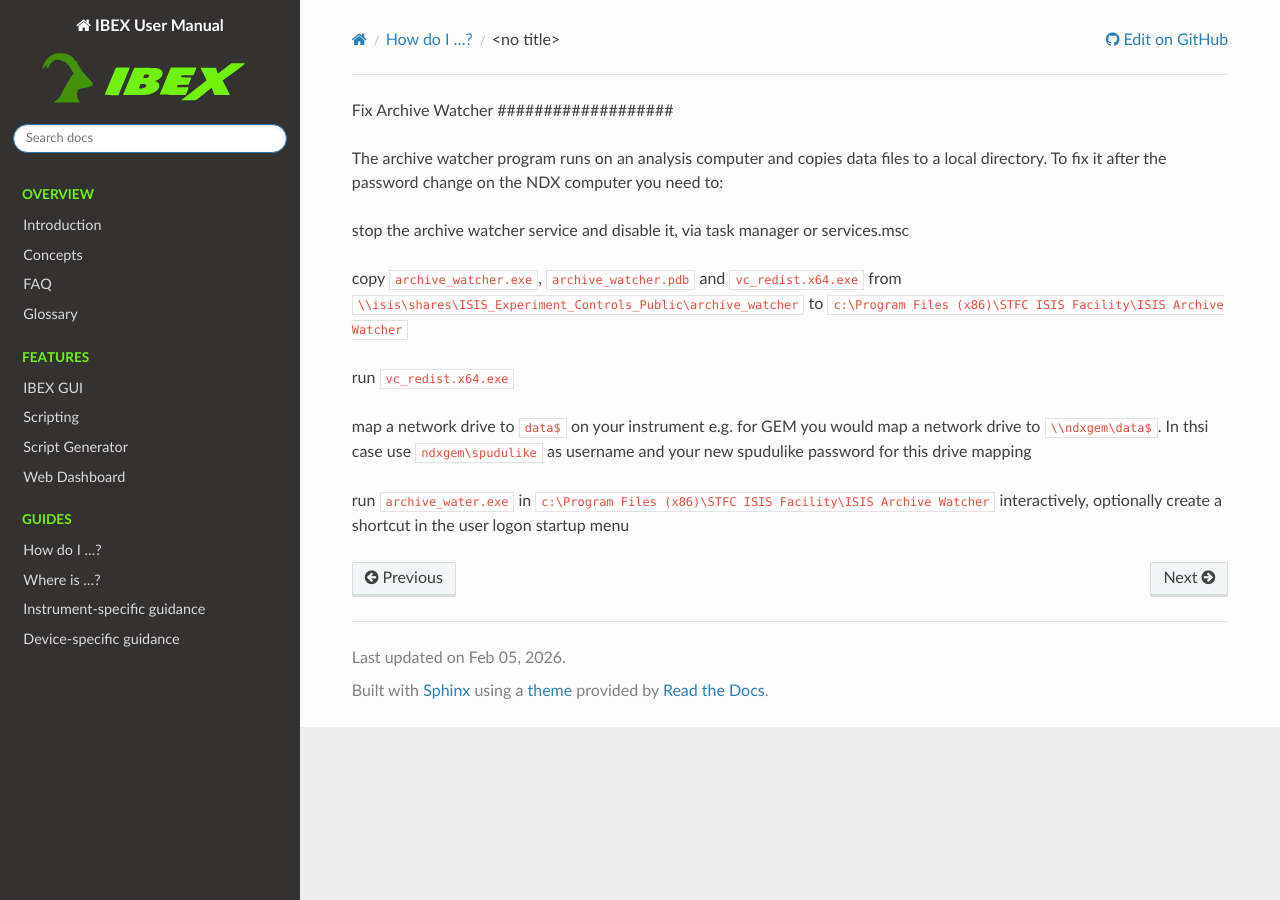
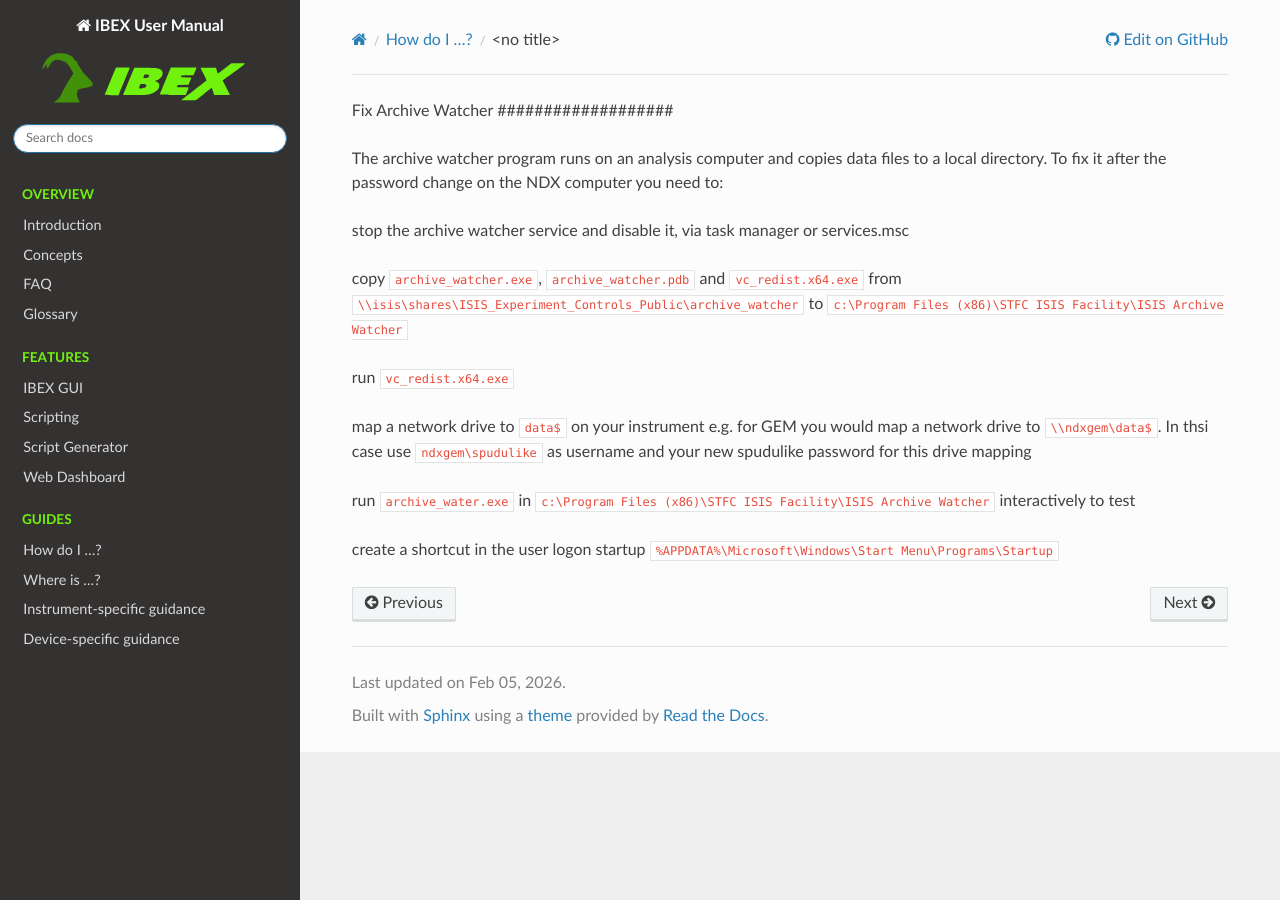
Before and after one commit to ISISComputingGroup/ibex_user_manual, a Sphinx documentation site: the page built from doc/how_to/Fix-Archive-Watcher.md, in a window 1280 px wide. Built offline with Sphinx 7.4.7 and the Read the Docs theme 3.1.0, drawn with Linux system fonts in a browser that asks for light colours.

Commit message:
Improve instructions for Archive Watcher setup
Updated instructions for running the archive watcher and creating a startup shortcut.

```diff
--- a/doc/how_to/Fix-Archive-Watcher.md
+++ b/doc/how_to/Fix-Archive-Watcher.md
@@ -6,4 +6,5 @@ The archive watcher program runs on an analysis computer and copies data files t
 - copy `archive_watcher.exe`, `archive_watcher.pdb` and `vc_redist.x64.exe` from `\\isis\shares\ISIS_Experiment_Controls_Public\archive_watcher` to `c:\Program Files (x86)\STFC ISIS Facility\ISIS Archive Watcher`
 - run `vc_redist.x64.exe`
 - map a network drive to `data$` on your instrument e.g. for GEM you would map a network drive to `\\ndxgem\data$`. In thsi case use `ndxgem\spudulike` as username and your new spudulike password for this drive mapping
-- run `archive_water.exe` in `c:\Program Files (x86)\STFC ISIS Facility\ISIS Archive Watcher` interactively, optionally create a shortcut in the user logon startup menu
+- run `archive_water.exe` in `c:\Program Files (x86)\STFC ISIS Facility\ISIS Archive Watcher` interactively to test
+- create a shortcut in the user logon startup `%APPDATA%\Microsoft\Windows\Start Menu\Programs\Startup`
```
